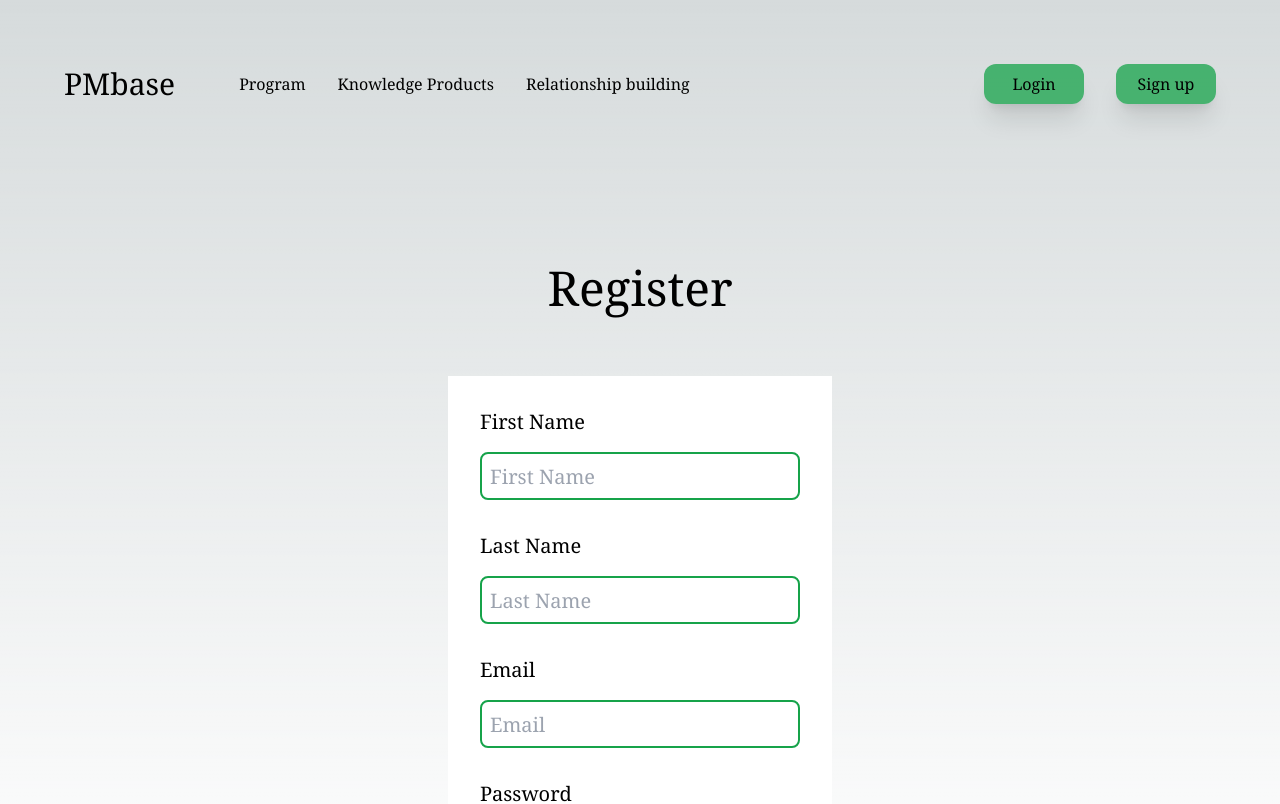
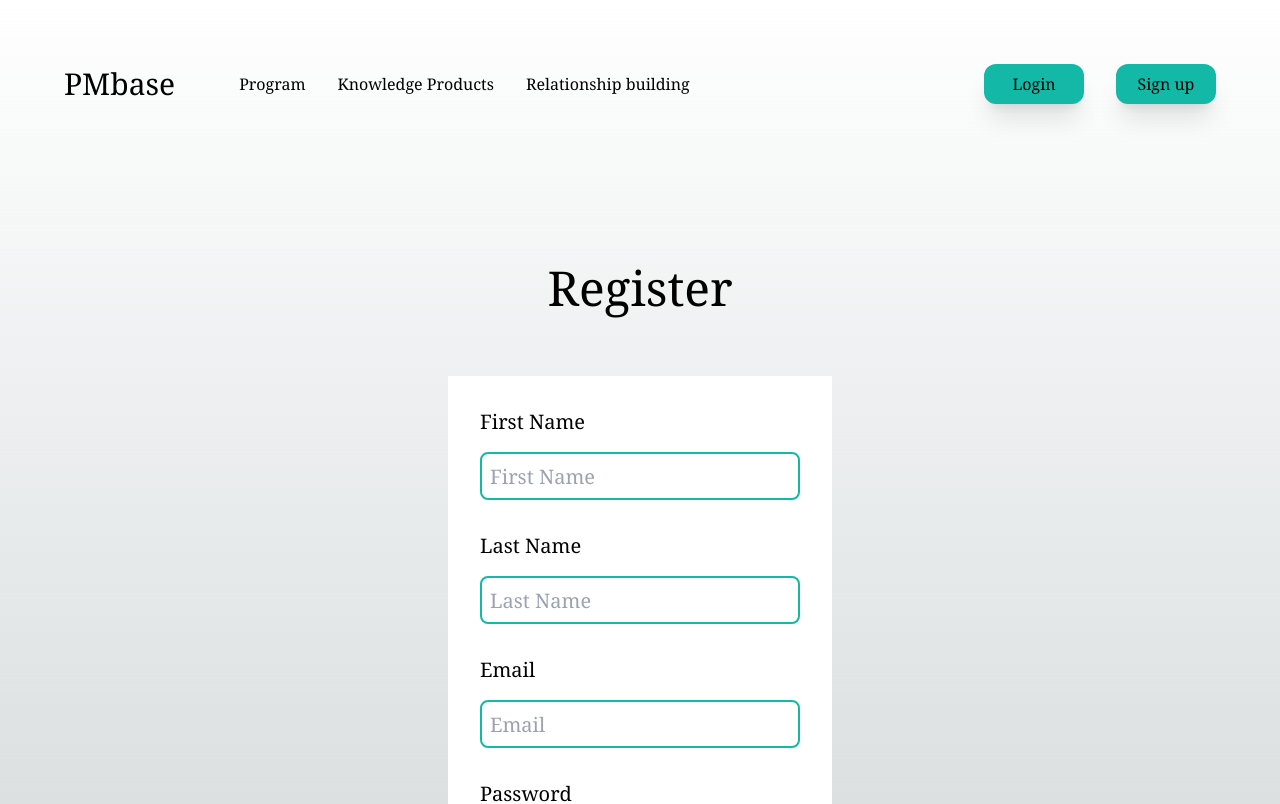
Before and after one commit to rosennabs/surveysalud, a Next.js app: page /registration in a window 1280 px wide. Shown: the top 804 px of the page. Built offline with nearby package versions, Linux system fonts and the light colour scheme.

Commit message:
Update header styling

```diff
--- a/src/app/globals.css
+++ b/src/app/globals.css
@@ -4,8 +4,8 @@
 
 :root {
   --foreground-rgb: 0, 0, 0;
-  --background-start-rgb: 214, 219, 220;
-  --background-end-rgb: 255, 255, 255;
+  --background-end-rgb: 214, 219, 220;
+  --background-start-rgb: 255, 255, 255;
 }
 
 @media (prefers-color-scheme: dark) {
--- a/src/components/FormField.tsx
+++ b/src/components/FormField.tsx
@@ -25,7 +25,7 @@ function FormField({
           {...field}
           {...props}
           className={`border-solid border-2 w-full rounded-lg p-2 h-12 ${
-            meta.touched && meta.error ? "border-red-600" : "border-green-600 "
+            meta.touched && meta.error ? "border-red-600" : "border-teal-500"
           }`}
         >
           <option value=""></option>
@@ -53,7 +53,7 @@ function FormField({
             className={`border-solid border-2 w-full rounded-lg p-4 ${
               meta.touched && meta.error
                 ? "border-red-600"
-                : "border-green-600 "
+                : "border-teal-500"
             }`}
           />
         ) : (
@@ -63,7 +63,7 @@ function FormField({
             className={`border-solid border-2 w-full rounded-lg p-2 h-12 ${
               meta.touched && meta.error
                 ? "border-red-600"
-                : "border-green-600 "
+              : "border-teal-500"
             }`}
           />
         )}
--- a/src/components/Header.tsx
+++ b/src/components/Header.tsx
@@ -3,17 +3,24 @@
 import Link from 'next/link';
 import { useState } from 'react';
 
-const baseButtonClassName = "bg-gray-300 rounded-xl shadow-xl w-[100px] h-10 bg-green-600/75";
-const activeButtonClassName = "rounded-xl shadow-xl w-[100px] h-10 border-2 border-green-600";
+const baseButtonClassName = "bg-gray-300 rounded-xl shadow-xl w-[100px] h-10 bg-teal-500 hover:text-white";
+const activeButtonClassName = "rounded-xl shadow-xl w-[100px] h-10 border-2 border-teal-500";
+
+const activeNavClassName = "underline underline-offset-8 text-teal-600 font-bold mr-8";
 
 
 export default function Header() {
 
   const [activeButton, setActiveButton] = useState<string | null>(baseButtonClassName);
+  const [activeNav, setActiveNav] = useState<string | null>(null);
 
   const handleButtonClick = (button: string) => {
     setActiveButton(button);
   };
+
+  const handleNavClick = (nav: string) => {
+    setActiveNav(nav);
+  }
 
   return (
 
@@ -21,25 +28,25 @@ export default function Header() {
 
             <div className="flex items-center w-90">
               <Link href='/'>
-                <div className="text-3xl mr-16">
+                <div onClick={()=> setActiveNav(null)} className="text-3xl mr-16">
                   PMbase
                 </div>
               </Link>
 
               <Link href='/program'>
-                <div className="mr-8">
+          <div onClick={() => handleNavClick('program')} className={activeNav === 'program' ? activeNavClassName : 'mr-8'}>
                   Program
                 </div>
               </Link>
 
               <Link href='/knowledge_products'>
-                <div className="mr-8">
+          <div onClick={() => handleNavClick('kp')} className={activeNav === 'kp' ? activeNavClassName : 'mr-8'}>
                   Knowledge Products
                 </div>
               </Link>
 
               <Link href='/relationships'>
-                <div>
+          <div onClick={() => handleNavClick('relationship')} className={activeNav === 'relationship' ? activeNavClassName : 'mr-8'}>
                   Relationship building
                 </div>
               </Link>
```
